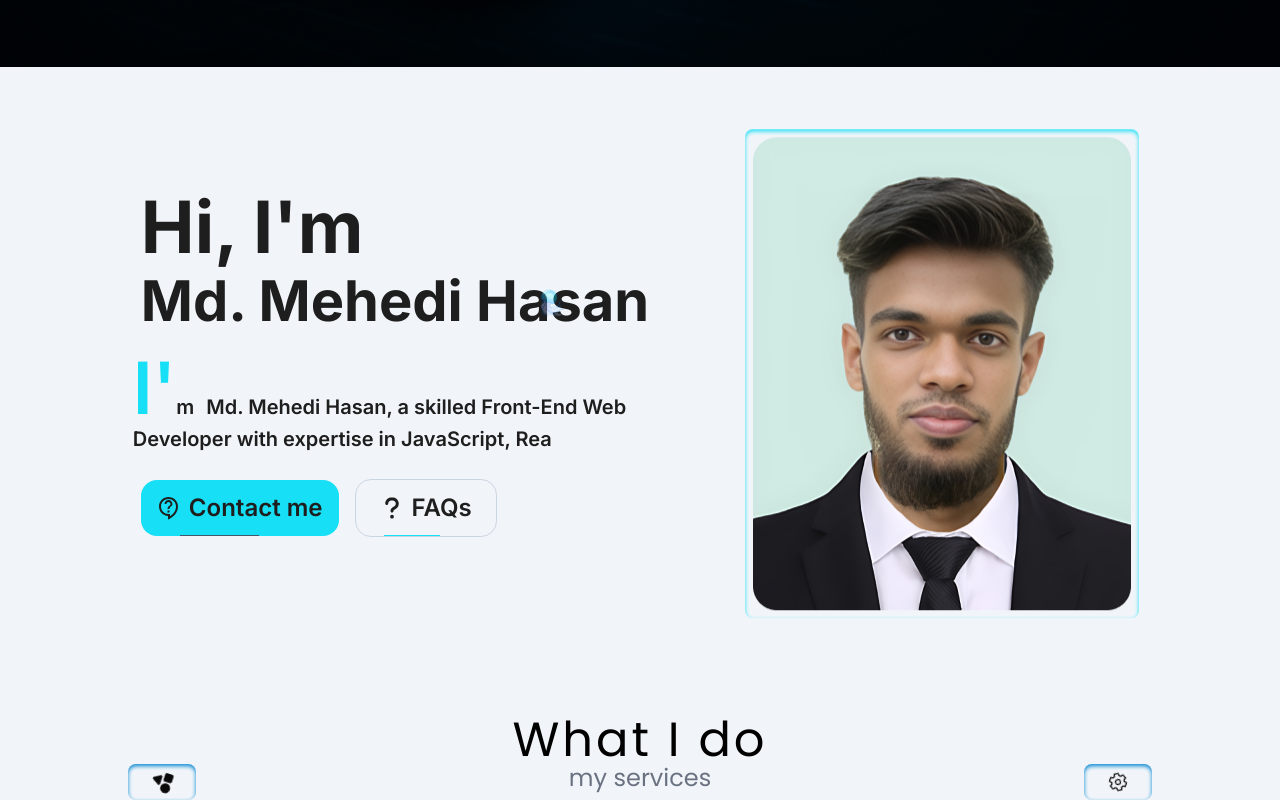
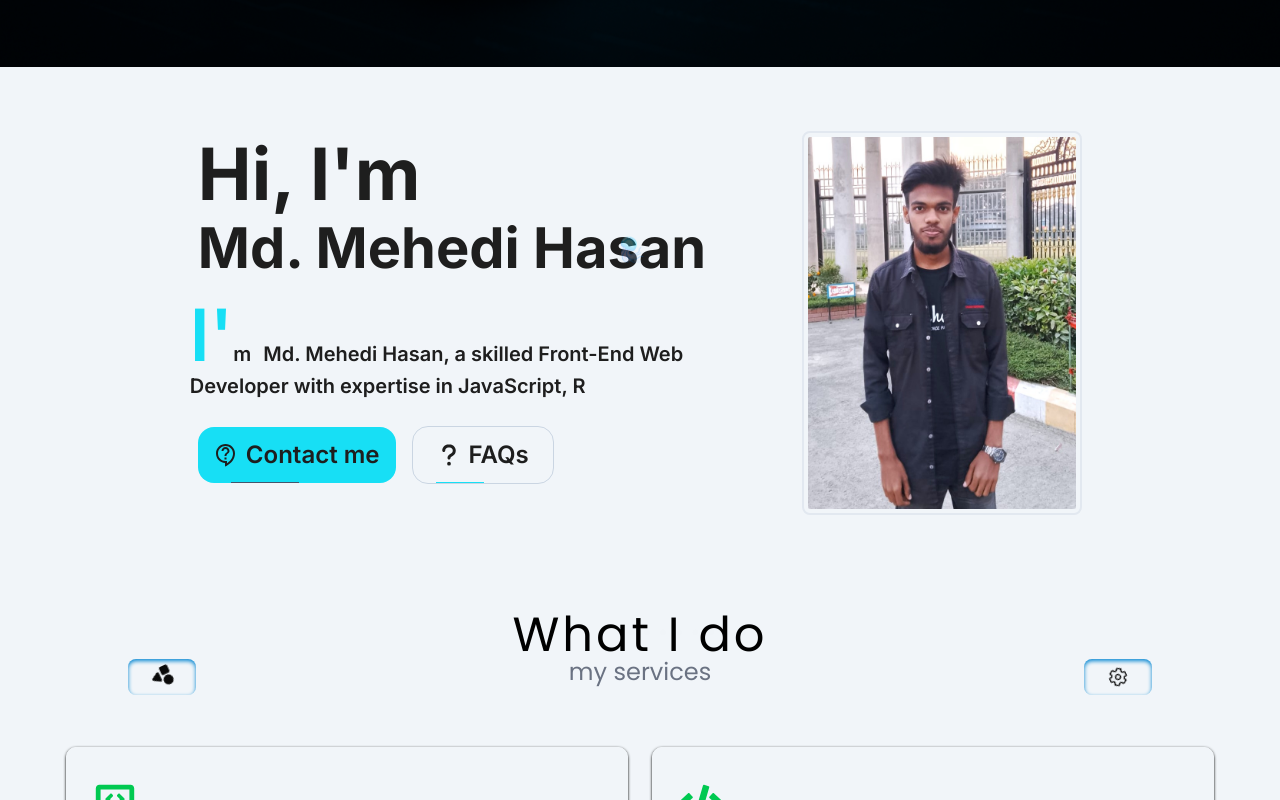
Before and after one commit to mehediweb01/portfolio, a Next.js app: page / in a window 1280 px wide. Shown: the part 800-1600 px from the top of the page. Built offline with nearby package versions, Linux system fonts and the light colour scheme.

Commit message:
about page image change

```diff
--- a/components/about/About.jsx
+++ b/components/about/About.jsx
@@ -1,4 +1,4 @@
-import mehedi from "@/public/mehedi.png";
+import mehedi from "@/public/mehedi.jpeg";
 import Image from "next/image";
 import Link from "next/link";
 import { FaQuestion } from "react-icons/fa6";
@@ -50,7 +50,7 @@ const About = () => {
           <Image
             src={mehedi}
             alt="mehedi image"
-            className="sm:rounded-md rounded-full sm:h-full sm:w-full h-80 w-80 shadow-inner shadow-activeColor hover:shadow-md hover:shadow-activeColor hover:-translate-y-3 jump-animate p-2 hover:backdrop-blur-sm object-fill"
+            className="sm:rounded-md rounded-full sm:h-96 sm:w-[280px] h-80 w-80 object-fill p-1 border-[2px] border-slate-200 dark:border-slate-600"
           />
         </div>
       </div>
```
Also changed, not shown: public/mehedi-profile.png (deleted), public/mehedi.jpeg (added).
